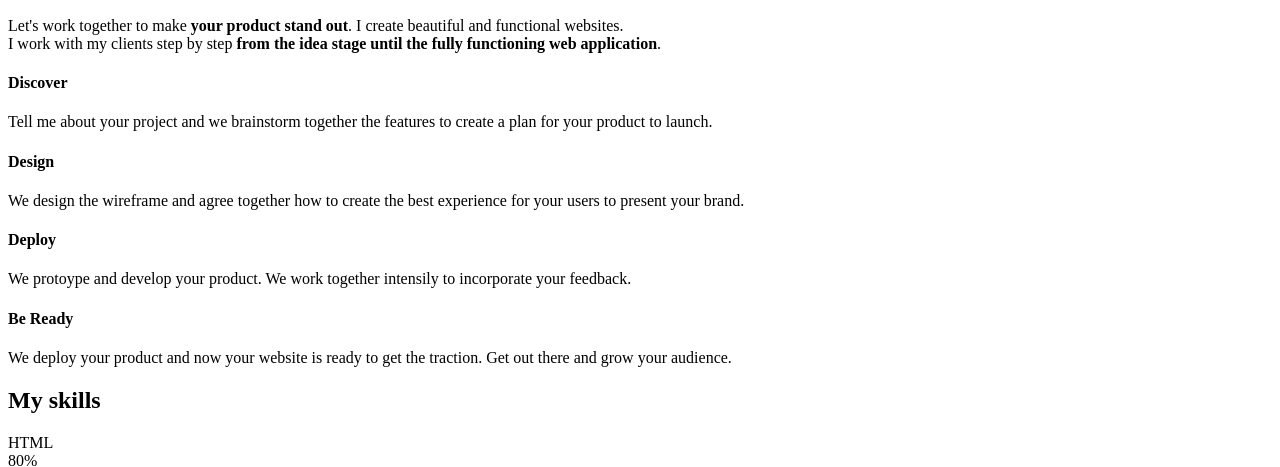
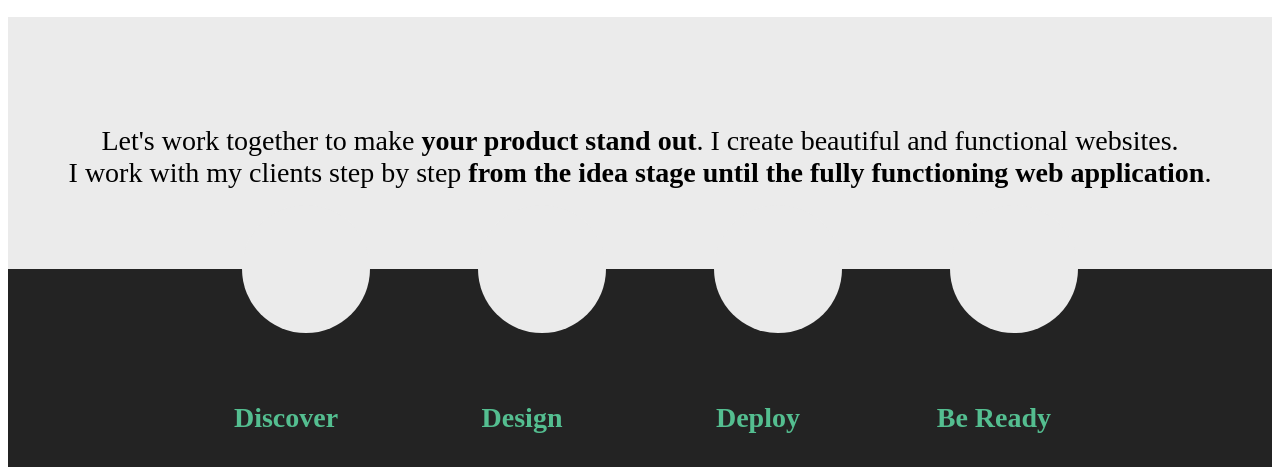
Before and after one commit to ArtemAntonenko0504/aneta_team, a website built with Vite: page index.html in a window 1280 px wide. Shown: the part 308-775 px from the top of the page. Built offline with nearby package versions, Linux system fonts and the light colour scheme.

Commit message:
adding _header.scss

```diff
--- a/index.html
+++ b/index.html
@@ -3,7 +3,7 @@
 	<head>
 		<title>Aneta Webbie Portfolio</title>
 		<link href="https://fonts.googleapis.com/css2?family=Alegreya+Sans:wght@400;700;800&display=swap" rel="stylesheet">
-		<link rel="stylesheet" href="scss/index.scss" />
+		<link rel="stylesheet" href="scss/_process.scss" />
 	</head>
 
 	<body>
--- /dev/null
+++ b/scss/_header.scss
@@ -0,0 +1,59 @@
+$color_head_1: #ebebeb;
+$color_head_2: #54be90;
+
+.header {
+	height: 80vh;
+	color: $color_head_1;
+	background-image: url('../img/frond-1869757_1280.png');
+	text-align: center;
+	margin-top: 20vh;
+	padding-top: 10rem;
+
+    &__title {
+	font-size: 4rem;
+	font-weight: normal;
+	margin-bottom: 0;
+    }
+
+    &__desc {
+	font-size: 3rem;
+	font-weight: normal;
+	margin-top: 0;
+    }
+
+    &__link {
+	color: $color_head_2;
+	border-bottom: 5px solid #ebebeb;
+	font-weight: bold;
+	text-decoration: none;
+    }
+
+    &__link:hover {
+	opacity: 0.8;
+    }
+}
+
+@media screen and (min-width: 320px ) {
+    .header {
+        background-repeat: no-repeat;
+        width: 100%;
+        margin-top: 0;
+
+    }
+}
+
+@media screen and (min-width: 768px) {
+    .header {
+        background-repeat: no-repeat;
+        width: 100%;
+        margin-top: 0;
+    }
+}
+
+@media  screen and (min-width: 1024px) {
+    .header {
+        background-repeat: no-repeat;
+        width: 100%;
+        margin-top: 0;
+    }
+}
--- /dev/null
+++ b/scss/_process.scss
@@ -0,0 +1,44 @@
+
+
+
+.process {
+	background-color: #ebebeb;
+	padding-top: 5rem;
+}
+
+.process__quote {
+	font-size: 1.75rem;
+	text-align: center;
+  margin-bottom: 5rem;
+}
+
+.process__container {
+	display: flex;
+	justify-content: space-between;
+	color: #ffffff;
+	background-color: #232323;
+	padding: 6rem 15% 3rem 15%;
+}
+
+.process__item {
+	width: 20%;
+	font-size: 1.25rem;
+	text-align: center;
+	position: relative;
+}
+
+.process__circle {
+	width: 8rem;
+  height: 8rem;
+  background-color: #ebebeb;
+  border-radius: 100%;
+  position: absolute;
+  top: -10rem;
+  left: 25%;
+}
+
+.process__title {
+	color: #54be90;
+	font-size: 1.75rem;
+	font-weight: 800;
+}
```
